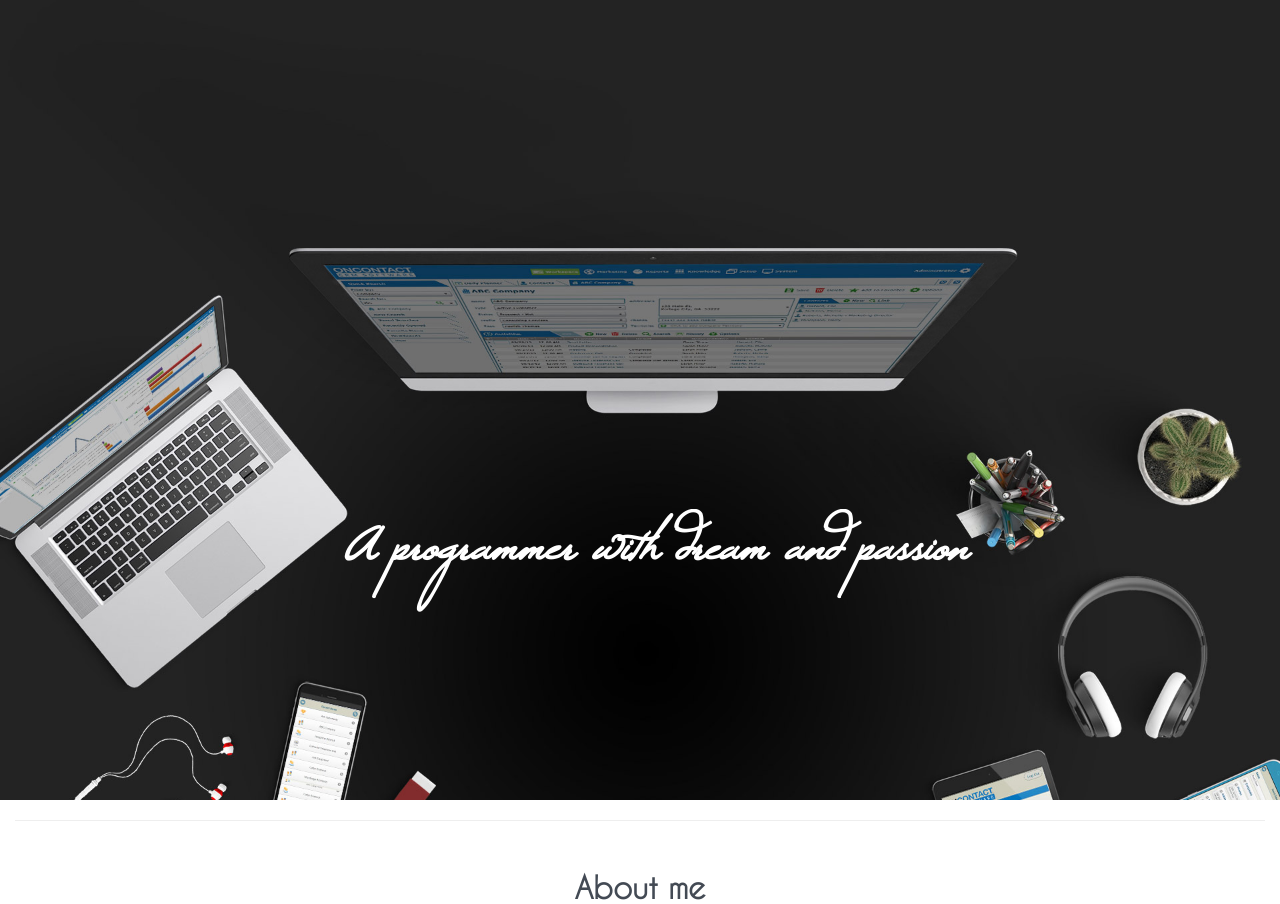
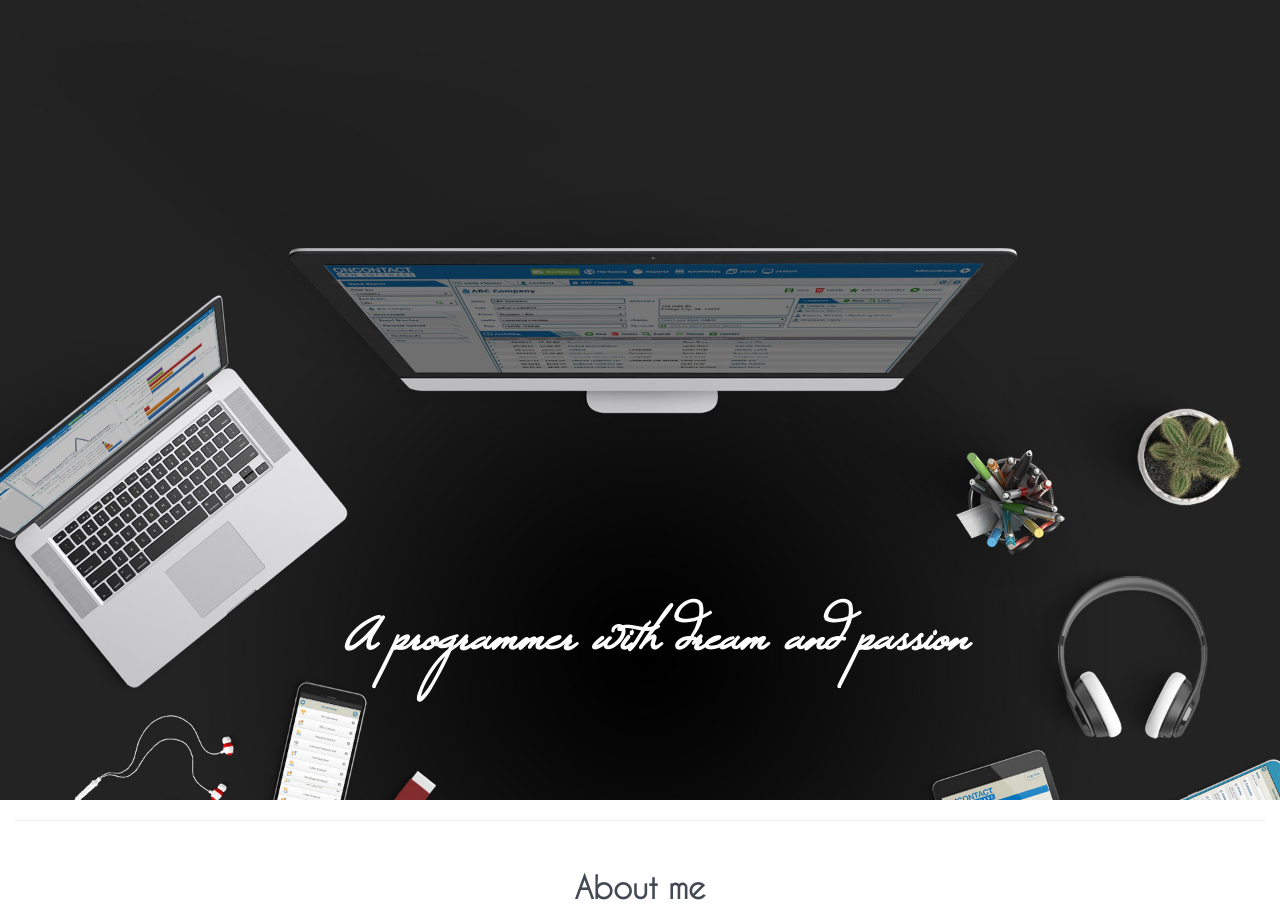
Before and after one commit to shengbolou/Project, a PHP site: page /sbl.html in a window 1280 px wide. Shown: the top 904 px of the page. Run offline with PHP 8.4, Linux system fonts and the light colour scheme.

Commit message:
queries left

```diff
--- a/css/sbl.css
+++ b/css/sbl.css
@@ -156,7 +156,7 @@
   }
 }
 
-@media (min-width: 1024px) and (max-width: 1280px) {
+@media (min-width: 1024px) and (max-width: 1366px) {
   #svg{
     position: absolute;
     z-index: 1;
@@ -174,7 +174,7 @@
     z-index: 1;
     color: white;
     font-family: 'windsong';
-    bottom: 190px;
+    bottom: 100px;
     width: 100%;
     right: auto;
     left: auto;
@@ -182,7 +182,7 @@
   }
 }
 
-@media (min-width: 800px) and (max-width: 970px) {
+@media (min-width: 800px) and (max-width: 1024px) {
   #svg{
     position: absolute;
     z-index: 1;
```
